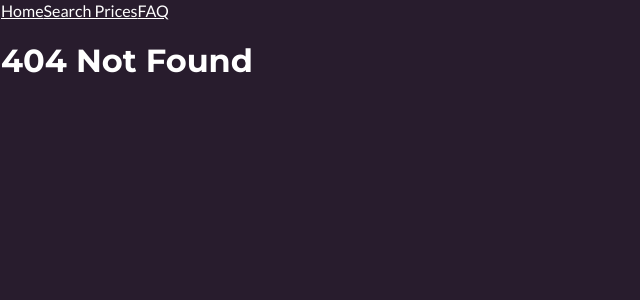
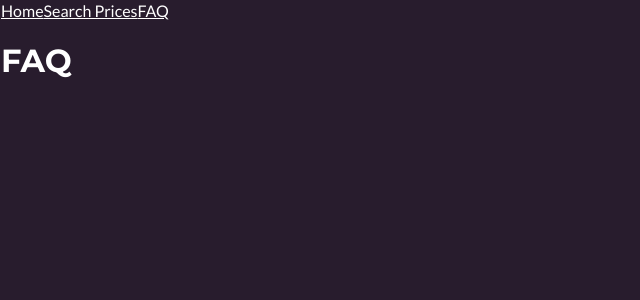
Before and after one commit to destroyer22719/FoodFlation, a Next.js app in the folder frontend/: page /faq in a window 1280 px wide. Before the commit this address had no page. Shown: the top 300 px of the page, without its empty margins (0-640 px from the left). Built offline with nearby package versions, Linux system fonts and the light colour scheme.

Commit message:
Create faq.tsx

```diff
--- /dev/null
+++ b/frontend/pages/faq.tsx
@@ -0,0 +1,9 @@
+import Layout from "../components/Layout"
+
+const FaqPage: React.FC<{}> = () => {
+  return (
+    <Layout title="FAQ"><h1>FAQ</h1></Layout>
+  )
+}
+
+export default FaqPage
```
